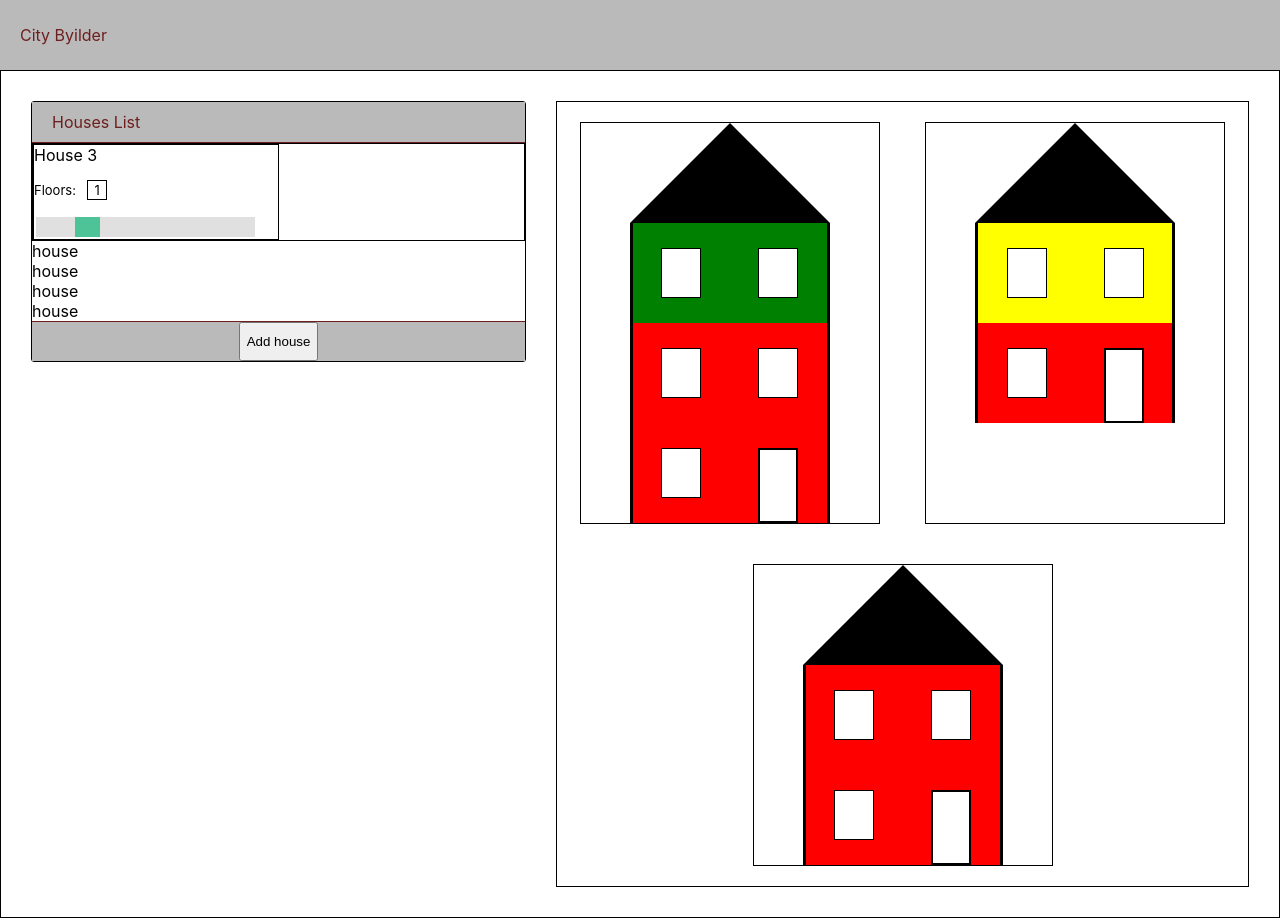
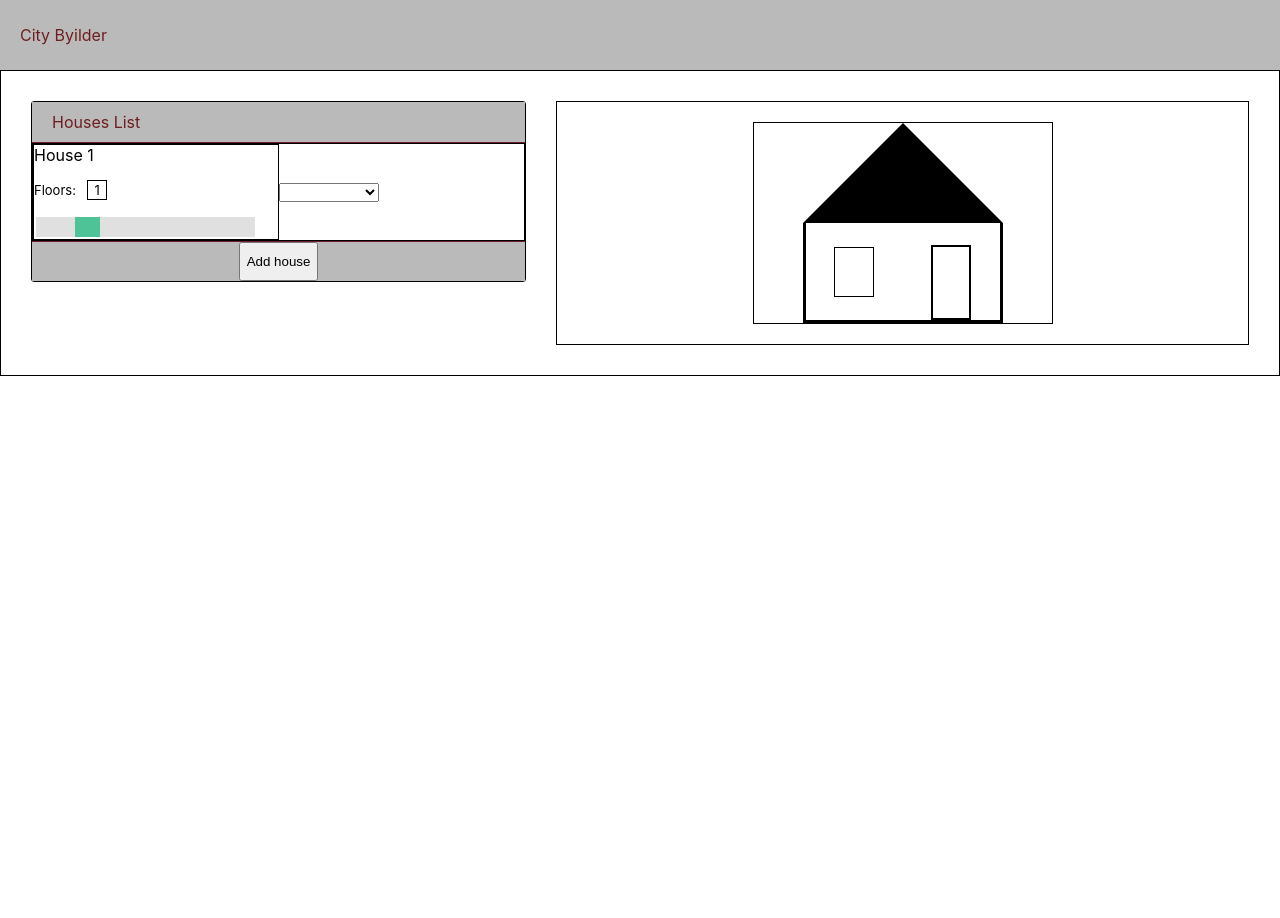
Before and after one commit to KhazanAlexey/HouseBulider, a React (Create React App) app: page / in a window 1280 px wide. After the commit the page ends 800 px from the top, so only its background shows below. Built offline with nearby package versions, Linux system fonts and the light colour scheme.

Commit message:
add controls, add possibility "addHouse"

```diff
--- a/src/App.tsx
+++ b/src/App.tsx
@@ -1,14 +1,23 @@
 import s from './App.module.scss';
 import House from "./House/House";
-import {useSelector} from "react-redux";
+import {useDispatch, useSelector} from "react-redux";
 import {AppRootStateType} from "./state/store";
-import {HouseType} from "./state/houses-reducer";
-import {FloorType} from "./state/floor-reducer";
+import {addHouseAC, HouseType, setHallColorAC} from "./state/houses-reducer";
 import Controls from "./Controls/Controls";
+import {v1} from "uuid";
+import {addFloorAC} from "./state/floor-reducer";
 
 function App() {
+    const dispatch = useDispatch()
     const house = useSelector<AppRootStateType, Array<HouseType>>(state => state.houses)
     const floors = useSelector<AppRootStateType, any>(state => state.floor)
+    const newHouseId = v1()
+    const addHouseHandler = () => {
+        dispatch(addHouseAC(newHouseId,1))
+        dispatch(addFloorAC(newHouseId, '', 1, true))
+
+    }
+
     return (
         <div className={s.App}>
             <div className={s.haederWrapper}></div>
@@ -22,22 +31,23 @@ function App() {
                         Houses List
                     </div>
                     <div className={s.controls}>
-                        <Controls/>
+                        {house.map(c => <Controls floorsCount={c.floors} houseID={c.houseID}/>)}
 
 
-                        <div>house</div>
-                        <div>house</div>
-                        <div>house</div>
-                        <div>house</div>
+
                     </div>
                     <div className={s.footerControls}>
-                        <button>Add house</button>
+                        <button onClick={addHouseHandler}>Add house</button>
                     </div>
                 </div>
                 <div className={s.placeForHouses}>
                     {house.map(h => {
                         let f = floors[h.houseID]
-                        return <House floors={h.floors} f={f} key={h.houseID} color={h.color}/>
+
+
+                        return <House f={f} key={h.houseID}/>
+
+
                     })
                     }
                 </div>
--- a/src/Controls/Controls.tsx
+++ b/src/Controls/Controls.tsx
@@ -5,12 +5,17 @@ import SliderWithNum from "./SliderWithNum/SliderWithNum";
 import SuperRange from "./utils/SuperRange";
 import {useDispatch, useSelector} from "react-redux";
 import {AppRootStateType} from "../state/store";
-import {addHouseAC, h1, HouseType} from "../state/houses-reducer";
-import {addFloorAC, FloorType} from "../state/floor-reducer";
-import {useState} from 'react';
+import {addFloorsAC, addHouseAC, h1, HouseType} from "../state/houses-reducer";
+import {addFloorAC, changeColorAC, floorReducer, FloorType} from "../state/floor-reducer";
+import {useEffect, useState} from 'react';
 import {v1} from "uuid";
+import SuperSelect from "./utils/SuperSelect";
 
-type Propstype = {}
+type Propstype = {
+    houseID: string
+    floorsCount: number
+}
+const arrColor = ['', 'green', 'black', 'blue', 'white', 'red']
 
 
 export function Controls(props: Propstype) {
@@ -33,27 +38,42 @@ export function Controls(props: Propstype) {
       margin-block-start: 0;
       margin-block-end: 0;
     `
-    const [flors, setFlors] = useState(1)
+    const [color, onChangecolor] = useState('')
+
+    const [floors, setFlors] = useState(1
+    )
+
     const dispatch = useDispatch()
+    const housecount = useSelector<AppRootStateType, Array<HouseType>>(state => state.houses).length
+    const floorsCount = useSelector<AppRootStateType, any>(state => state.floor[props.houseID]).length
+    const onChangeOption = (col: string) => {
+        dispatch(changeColorAC(props.houseID, col))
 
-    const housecount = useSelector<AppRootStateType, Array<HouseType>>(state => state.houses).length
+        onChangecolor(col)
+    }
+    useEffect(() => {
+            dispatch(addFloorsAC(props.houseID, floors))
+        },
+        [floors, setFlors])
     const onChangeRange = (value: number) => {
+        dispatch(addFloorAC(props.houseID, "black", value, false))
         setFlors(value)
-    for (let i = 0; i <= value; i++) {
-
-        dispatch(addFloorAC(h1, "black"))
-}
-
-
     }
 
     return (
         <StyledDiv>
+
             <FloorsControl>
-                <HouseCount count={housecount}/>
-                <SliderWithNum flors={flors}/>
-                <SuperRange onChangeRange={onChangeRange} max={5} value={flors} min={1}/>
+                <HouseCount count={"1"}/>
+                <SliderWithNum flors={floorsCount}/>
+                <SuperRange onChangeRange={onChangeRange} max={5} value={floors} min={1}/>
             </FloorsControl>
+            <SuperSelect
+                options={arrColor}
+                value={color}
+                onChangeOption={onChangeOption}
+            />
+
         </StyledDiv>
     );
 }
--- a/src/Controls/HouseCount/HouseCount.tsx
+++ b/src/Controls/HouseCount/HouseCount.tsx
@@ -2,7 +2,7 @@ import s from './Floor.module.scss'
 import styled from "styled-components";
 
 type Propstype = {
-    count:number
+    count:string
 }
 
 
--- /dev/null
+++ b/src/Controls/utils/SuperSelect.tsx
@@ -0,0 +1,40 @@
+import React, {SelectHTMLAttributes, DetailedHTMLProps, ChangeEvent} from 'react'
+import s from './superselect.module.css'
+type DefaultSelectPropsType = DetailedHTMLProps<SelectHTMLAttributes<HTMLSelectElement>, HTMLSelectElement>
+
+type SuperSelectPropsType = DefaultSelectPropsType & {
+    options?: string[]
+    onChangeOption?: (option: string) => void
+}
+
+const SuperSelect: React.FC<SuperSelectPropsType> = (
+    {
+        options,
+        onChange, onChangeOption,
+        ...restProps
+    }
+) => {
+let mappedOptions
+    if (options){
+         mappedOptions =
+            options?.map((o,key)=><option className={s.option} key={key} value={o} >{o}</option> ); // map options with key
+    }
+
+const selectClassname=s.select
+
+
+    const onChangeCallback = (e: ChangeEvent<HTMLSelectElement>) => {
+        onChange&&onChange(e)
+
+        // onChange, onChangeOption
+        onChangeOption&&onChangeOption(e.currentTarget.value)
+    }
+
+    return (
+        <select className={selectClassname} onChange={onChangeCallback} {...restProps}>
+            {mappedOptions}
+        </select>
+    )
+}
+
+export default SuperSelect
--- /dev/null
+++ b/src/Controls/utils/superselect.module.css
@@ -0,0 +1,8 @@
+.select{
+width: 100px;
+    cursor: pointer;
+}
+.option:checked{
+    background:#4CAF50 ;
+
+}
--- a/src/House/Hall/Hall.tsx
+++ b/src/House/Hall/Hall.tsx
@@ -1,15 +1,29 @@
 import hallstyle from './hall.module.scss';
 import Window from "../Floor/Window/Window";
 import Door from "./Door/Door";
+import styled from "styled-components";
+type PtopsType={
+    color: string
+}
+function Hall(props:PtopsType) {
+    const StyledHall = styled.div`
+      width: 200px;
+      height: 100px;
+      background: ${props.color};;
+      border-right: 3px solid black;
+      border-left: 3px solid black;
+      border-bottom:3px solid black;
 
-function Hall() {
-
-
+      display: flex;
+      flex-direction: row;
+      justify-content: space-around;
+      align-items: center;
+          `
     return (
-        <div className={hallstyle.hall}>
+        <StyledHall >
             <Window/>
             <Door/>
-        </div>
+        </StyledHall>
     );
 }
 
--- a/src/House/House.tsx
+++ b/src/House/House.tsx
@@ -7,24 +7,22 @@ import {FloorStateType, FloorType} from "../state/floor-reducer";
 import styled from 'styled-components'
 
 type PropsType = {
-    color: string
-    floors: number
     key: any
     f: Array<FloorType>
 }
 
 function House(props: PropsType) {
+
+    // const col=props.f[0].color
     return (
 
         <div className={style.house}>
             <Roof/>
             {props.f.map(f => {
+                    return f.door ?  <Hall color={f.color}/>:<Floor key={f.Floorid} color={f.color}/>
+                       }
+            )}
 
-
-                    return <Floor  color={f.color}/>
-                }
-            )}
-            <Hall/>
 
         </div>
     );
--- a/src/state/floor-reducer.ts
+++ b/src/state/floor-reducer.ts
@@ -1,36 +1,68 @@
 import {v1} from "uuid";
-import House from "../House/House";
-import {h1, h2, h3} from "./houses-reducer";
+import {AddHouseTypeAC, h1, h2} from "./houses-reducer";
+import Floor from "../House/Floor/Floor";
 
 export type FloorType = {
     Floorid: string
     color: string
+    door:boolean
 }
 
 export type FloorStateType = {
     [key: string]: Array<FloorType>
 }
 const initialState: FloorStateType = {
-    [h1]: [{color: "green", Floorid: "green"},{color: 'red', Floorid: "green"}],
-    [h2]: [{color: 'yellow', Floorid: "green"}],
-    [h3]: [{color: 'red', Floorid: "green"}],
+[h1]: [{color:'white',Floorid:h2,door:true}]
+
 
 }
-type ActionsType = ReturnType<typeof addFloorAC>
+
 
 export const floorReducer = (state: FloorStateType = initialState, action: ActionsType): FloorStateType => {
     switch (action.type) {
+        case 'CHANGE-COLOR': {
+            const stateCopy = {...state}
+            let currentHouseFloors = stateCopy[action.Houseid];
 
+           // let newColoredFloor= currentHouseFloors.map(f=>{if(f.color){
+           //     return{
+           //         ...f,color: action.color
+           //     }
+           // } else
+           //  return    { ...f}
+           // })
+            let newColoredFloor= currentHouseFloors.map(f=>{
+                    return{
+                        ...f,color: action.color
+                    }})
+
+            stateCopy[action.Houseid]=[...newColoredFloor]
+            return stateCopy
+        }
+        case 'ADD-HOUSE': {
+            return {
+                ...state,
+                [action.houseID]: []
+            }
+        }
         case 'ADD-FLOOR': {
-debugger
             const stateCopy = {...state}
-            const newFloor: FloorType = {
-                Floorid: v1(),
-                color: action.color
+
+            let currentHouseFloors = stateCopy[action.Houseid];
+            if (action.florsValue < currentHouseFloors.length) {
+                currentHouseFloors.shift()
+
+            } else {
+                const newFloor: FloorType = {
+                    Floorid: v1(),
+                    color: '',
+                    door:action.door
+                }
+                const floors = [newFloor, ...currentHouseFloors];
+                stateCopy[action.Houseid] = floors;
             }
-            const floor = stateCopy[action.Houseid];
-            const floors = [newFloor, ...floor];
-            stateCopy[action.Houseid] = floors;
+
+
             return stateCopy;
         }
         default:
@@ -38,6 +70,14 @@ debugger
     }
 }
 
-export const addFloorAC = (Houseid: string, color: string) => {
-    return {type: 'ADD-FLOOR', Houseid, color}
-}
+
+type ActionsType = ReturnType<typeof changeColorAC> | ReturnType<typeof addFloorAC> |AddHouseTypeAC
+
+export const addFloorAC = (Houseid: string, color: string, florsValue: number,door:boolean) => ({
+    type: 'ADD-FLOOR',
+    Houseid,
+    color,
+    florsValue,
+    door
+} as const)
+export const changeColorAC = (Houseid: string, color: string) => ({type: 'CHANGE-COLOR', Houseid, color} as const)
--- a/src/state/houses-reducer.ts
+++ b/src/state/houses-reducer.ts
@@ -1,54 +1,71 @@
 import {v1} from 'uuid';
 
 export type HouseType = {
+    houseID: string,
+    floors:number
+
+
+}
+export  type AddHouseTypeAC = {
+    type: 'ADD-HOUSE'
     houseID: string
-    color: string
+    floors:number
+}
+type RemoveHouseTypeAC = {
+    type: 'REMOVE-HOUSE'
+    houseID: any
+}
+type SetHallColorTypeAC = {
+    type: 'SETCOLOR-HALL'
+    houseID: string
+    hallcolor: string
+}
+type addFloorsAC={
+    type: 'ADD-FLOORS',
+    houseID: string
     floors: number
 }
-type AddHouseTypeAC = {
-    type: 'ADD-HOUSE'
-    houseID: string
-    floors: number
-    hallcolor: string
-}
-type RemoveHouseTypeAC={
-    type: 'REMOVE-HOUSE'
-    houseid: any
-}
-type ActionsTypes = AddHouseTypeAC|
-    RemoveHouseTypeAC
+type ActionsTypes = AddHouseTypeAC |
+    RemoveHouseTypeAC | SetHallColorTypeAC |addFloorsAC
 
-export const h1=v1()
-export const h2=v1()
-export const h3=v1()
+export const h1 = v1()
+
+export const h2 = v1()
 
 
 const initialState: Array<HouseType> = [
-    {houseID: h1, color: 'green', floors: 5},
-    {houseID: h2, color: 'green', floors: 5},
-    {houseID: h3, color: 'green', floors: 5}]
+    {houseID: h1,floors:1}
+]
 
 
 export const housesReducer = (state: Array<HouseType> = initialState, action: ActionsTypes): Array<HouseType> => {
     switch (action.type) {
 
         case 'ADD-HOUSE': {
-            return [{
-                houseID: action.houseID, floors: action.floors, color: action.hallcolor}, ...state]
+            return [...state, {
+                houseID: action.houseID,floors:action.floors
+            }]
         }
 
-        case 'REMOVE-HOUSE':{
+        case 'REMOVE-HOUSE': {
             const copyState = {...state};
-            delete copyState[action.houseid];
+            delete copyState[action.houseID];
             return copyState;
         }
+
         default:
             return state;
     }
 }
-export const addHouseAC = (houseID: string, floors: number, hallcolor: string): AddHouseTypeAC => {
-    return {type: 'ADD-HOUSE', houseID, floors, hallcolor}
+export const addHouseAC = (houseID: string,floors:number): AddHouseTypeAC => {
+    return {type: 'ADD-HOUSE', houseID,floors}
 }
-export const removeHouseAC = (houseid: string) => {
-    return {type: 'REMOVE-HOUSE', houseid}
+export const removeHouseAC = (houseID: string) => {
+    return {type: 'REMOVE-HOUSE', houseID}
 }
+export const setHallColorAC = (houseID: any, hallcolor: string) => {
+    return {type: 'SETCOLOR-HALL', houseID, hallcolor}
+}
+export const addFloorsAC = (houseID: any, floors:number) => {
+    return {type: 'ADD-FLOORS', houseID, floors}
+}
```
